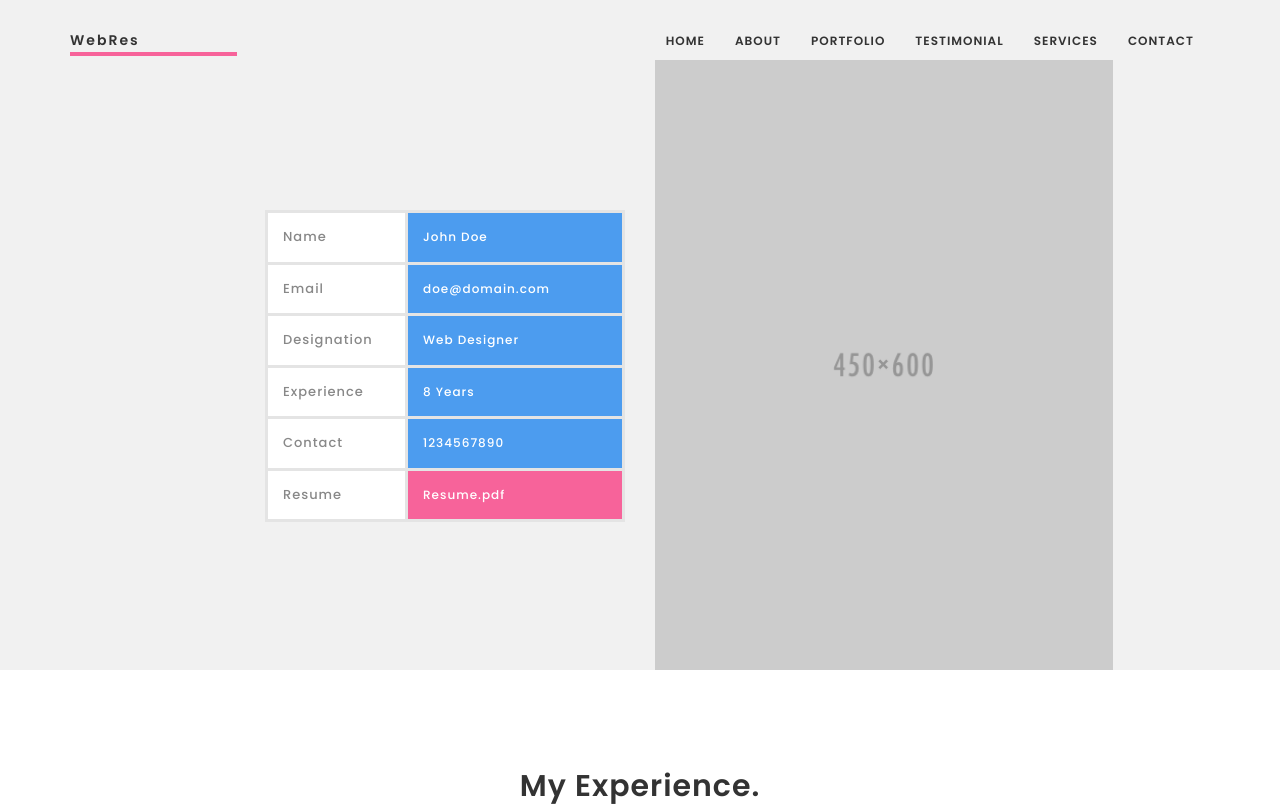
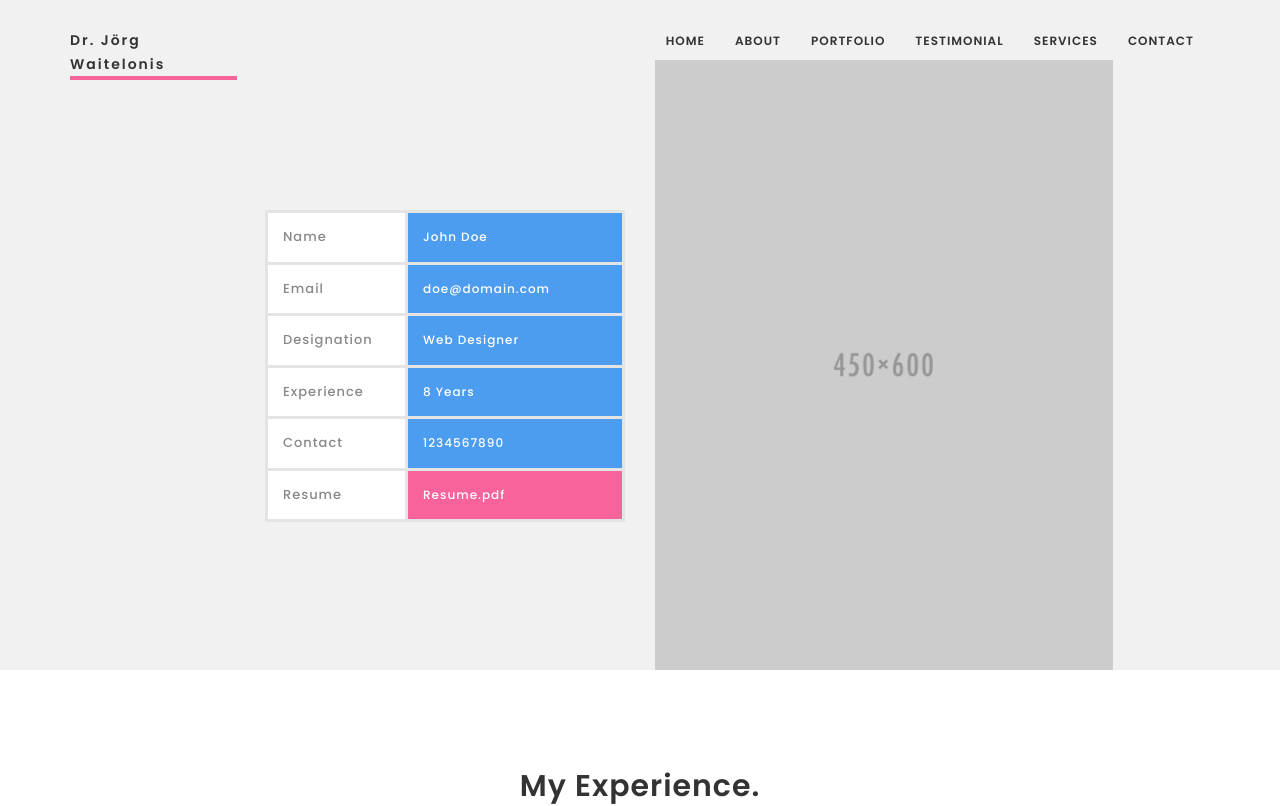
Before and after one commit to fmoghaddam/Website, a plain HTML site: page index.html in a window 1280 px wide. Shown: the top 806 px of the page. Drawn offline with Linux system fonts and the light colour scheme.

Commit message:
Update index.html

```diff
--- a/index.html
+++ b/index.html
@@ -16,7 +16,7 @@
     <meta name="robots" content="index,follow">
 
 
-    <title>WebRes - Personal Resume Template123</title>
+    <title>Dr. Jörg Waitelonis Personal Resume </title>
 
     <!-- Favicon -->
     <link rel="shortcut icon" href="images/favicon/favicon.ico">
@@ -62,7 +62,7 @@
 
                     <div class="col-sm-3">
                         <div class="logo">
-                            <a href="index-2.html">WebRes</a>
+                            <a href="index-2.html">Dr. Jörg Waitelonis</a>
                         </div>
                     </div>
 
```
